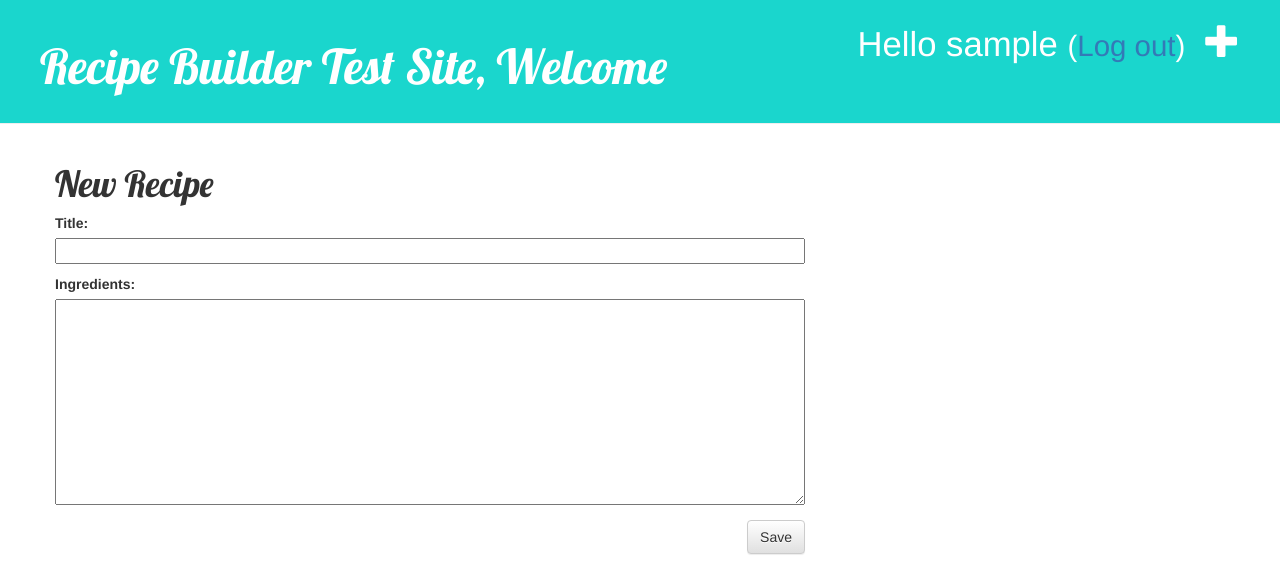
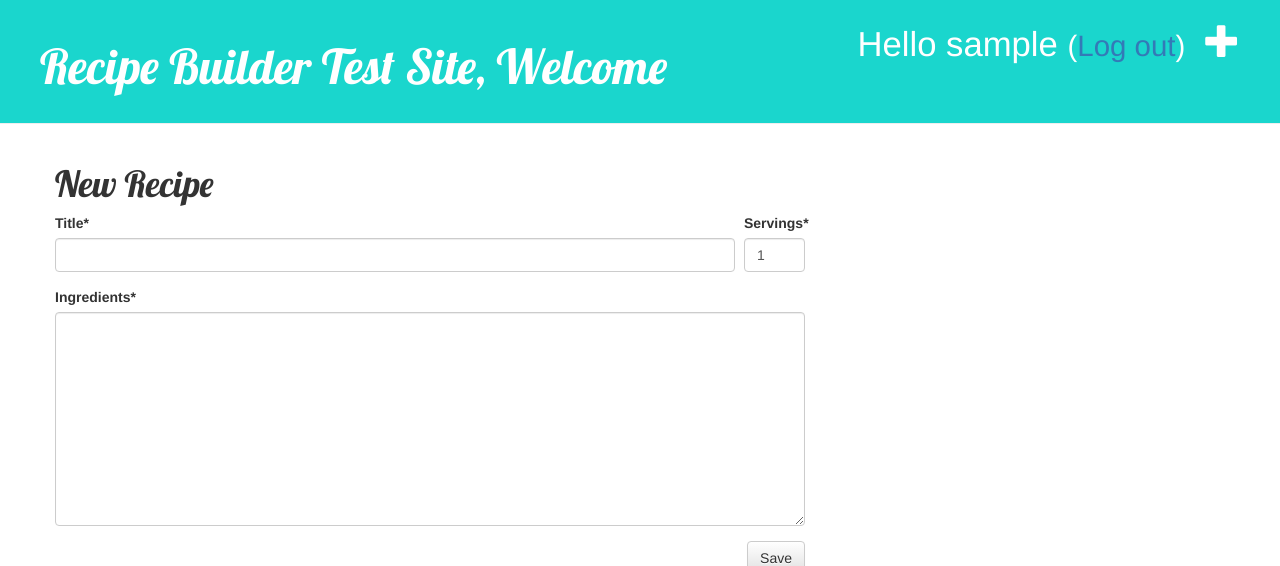
Before and after one commit to wishinstarvt/RecipeBuilder, a Django app: page /recipe/new/ in a window 1280 px wide. Shown: the top 566 px of the page. Run offline with Django 3.2, Linux system fonts and the light colour scheme; the visitor is signed in with stand-in values (Sample User, id 1); some libraries are stand-ins or nearby versions.

Commit message:
added servings and modified styling on the form

```diff
--- a/RecipeBuilder/settings.py
+++ b/RecipeBuilder/settings.py
@@ -26,12 +26,14 @@ SECRET_KEY = '#6g*-tl2!fss&7&3!2xep9ev20-oyfng0v6_7ayc18l0%83fr9'
 DEBUG = True
 
 ALLOWED_HOSTS = ['python-website-488838420.us-west-2.elb.amazonaws.com', '10.0.1.178' ]
+
 LOGIN_REDIRECT_URL = '/'
 
 # Application definition
 
 INSTALLED_APPS = [
     'recipe',
+    'crispy_forms',
     'django.contrib.admin',
     'django.contrib.auth',
     'django.contrib.contenttypes',
@@ -69,6 +71,7 @@ TEMPLATES = [
 ]
 
 WSGI_APPLICATION = 'RecipeBuilder.wsgi.application'
+CRISPY_TEMPLATE_PACK = 'bootstrap3'
 
 
 # Database
--- a/RecipeBuilder/urls.py
+++ b/RecipeBuilder/urls.py
@@ -14,8 +14,7 @@ Including another URLconf
     2. Add a URL to urlpatterns:  path('blog/', include('blog.urls'))
 """
 from django.contrib import admin
-from django.urls import path
-from django.conf.urls import include
+from django.urls import include, path
 from django.contrib.auth import views
 
 urlpatterns = [
--- a/recipe/forms.py
+++ b/recipe/forms.py
@@ -8,4 +8,4 @@ class RecipeForm(forms.ModelForm):
 
     class Meta:
         model = Recipe
-        fields = ('title', 'ingredients',)
+        fields = ('title', 'servings','ingredients',)
--- a/recipe/models.py
+++ b/recipe/models.py
@@ -5,12 +5,13 @@ class Recipe(models.Model):
     author = models.ForeignKey('auth.User', on_delete=models.CASCADE)
     title = models.CharField(max_length=200)
     ingredients = models.TextField()
+    servings = models.IntegerField(default=1)
     created_date = models.DateTimeField(default=timezone.now)
     published_date = models.DateTimeField(blank=True, null=True)
 
     def publish(self):
-        self.published_date = timezone.now()
-        self.save()
+       self.published_date = timezone.now()
+       self.save()
 
     def __str__(self):
         return self.title
--- a/recipe/static/css/recipebuilder.css
+++ b/recipe/static/css/recipebuilder.css
@@ -44,3 +44,15 @@ h1, h2, h3, h4 {
 .recipe h1 a, .recipe h1 a:visited {
     color: #000000;
 }
+
+#div_id_servings {
+
+    max-width: 61px;
+    float: right;
+
+}
+
+#div_id_title {
+    width: calc(100% - 70px);
+    display: inline-block;
+}
--- a/recipe/templates/recipe/recipe_edit.html
+++ b/recipe/templates/recipe/recipe_edit.html
@@ -1,9 +1,11 @@
 {% extends 'recipe/base.html' %}
+{% load crispy_forms_tags %}
 
 {% block content %}
     <h1>New Recipe</h1>
-    <form method="POST" class="recipe-form">{% csrf_token %}
-        {{ form.as_p }}
+    <form method="POST" class="recipe-form">
+        {% csrf_token %}
+        {{ form|crispy }}
         <button type="submit" class="save btn btn-default">Save</button>
     </form>
 {% endblock %}
--- a/recipe/templates/registration/login.html
+++ b/recipe/templates/registration/login.html
@@ -5,7 +5,7 @@
         <p>Your username and password do not match. Please try again.</p>
     {% endif %}
 
-    <form method="recipe" action="{% url 'login' %}">
+    <form method="post" action="{% url 'login' %}">
     {% csrf_token %}
         <table>
             <tr>
--- a/recipe/urls.py
+++ b/recipe/urls.py
@@ -1,10 +1,10 @@
-from django.urls import path, re_path
+from django.urls import include, path
 from . import views
 
 urlpatterns = [
     path('', views.recipe_list, name='recipe_list'),
-    path('recipe/(?P<pk>\d+)/', views.recipe_detail, name='recipe_detail'),
+    path('recipe/(<pk>\d+)/', views.recipe_detail, name='recipe_detail'),
     path('recipe/new/', views.recipe_new, name='recipe_new'),
-    path('recipe/(?P<pk>\d+)/edit/', views.recipe_edit, name='recipe_edit'),
-    path('recipe/(?P<pk>\d+)/remove/', views.recipe_remove, name='recipe_remove'),
+    path('recipe/(<pk>\d+)/edit/', views.recipe_edit, name='recipe_edit'),
+    path('recipe/(<pk>\d+)/remove/', views.recipe_remove, name='recipe_remove'),
     ]
```
Also changed, not shown: recipe/migrations/0002_recipe_servings.py (added).
